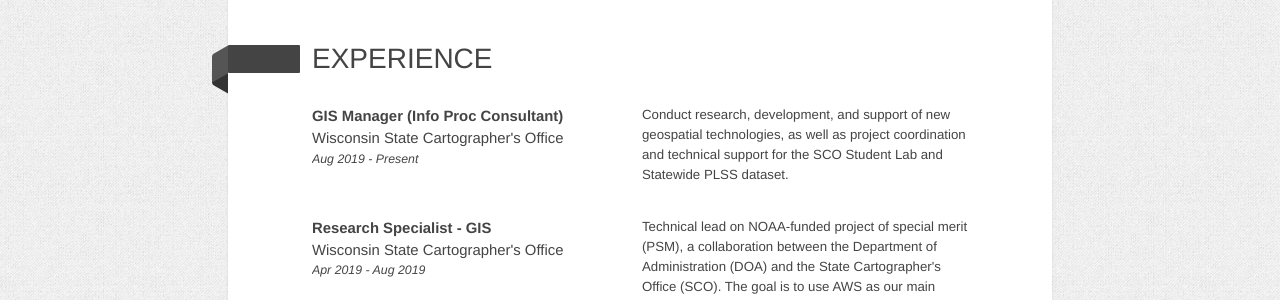
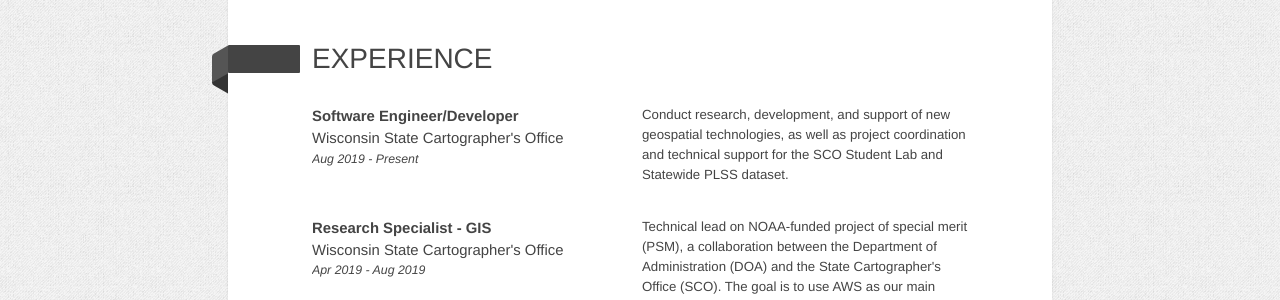
Before and after one commit to HaydenElza/haydenelza.github.io, a Jekyll site: the page built from index.html, in a window 1280 px wide and 900 px high, scrolled down 735 px. Shown: the part 152-452 px from the top of the window. Built offline with Jekyll 4.4.1, drawn with Linux system fonts in a browser that asks for light colours; nearby versions of some CDN libraries.

Commit message:
Update index.html

```diff
--- a/index.html
+++ b/index.html
@@ -361,7 +361,7 @@
 		<div class="section-title">Experience</div>
 		<div class="list-item">
 			<div class="list-head">
-				<div class="list-title">GIS Manager (Info Proc Consultant)</div>
+				<div class="list-title">Software Engineer/Developer</div>
 				<div class="list-subtitle">Wisconsin State Cartographer's Office</div>
 				<div class="list-date">Aug 2019 - Present</div>
 			</div>
```
